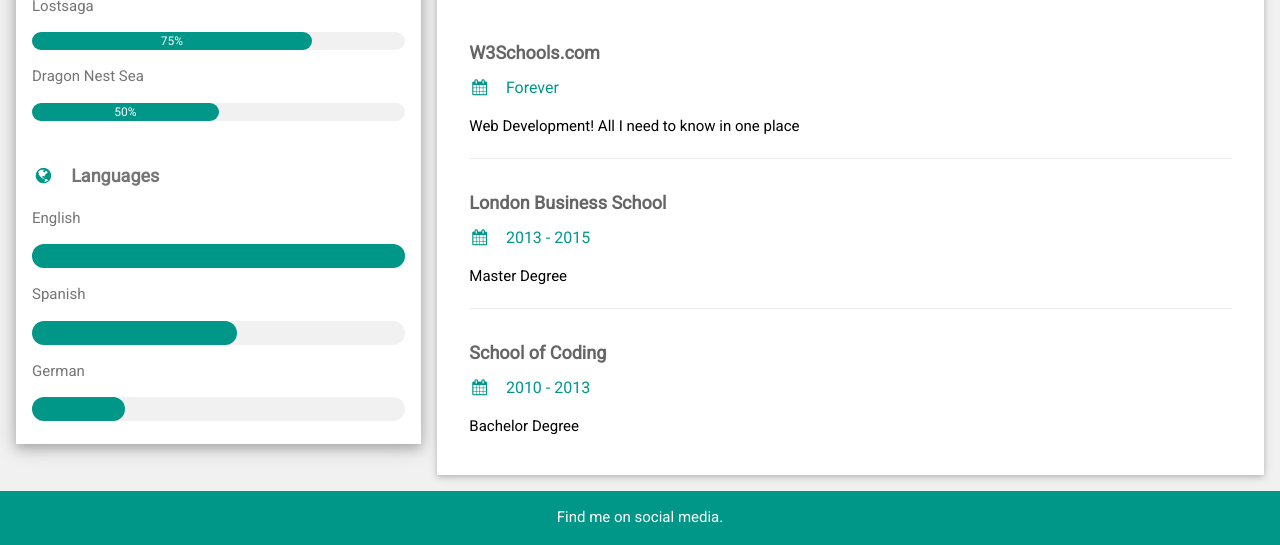
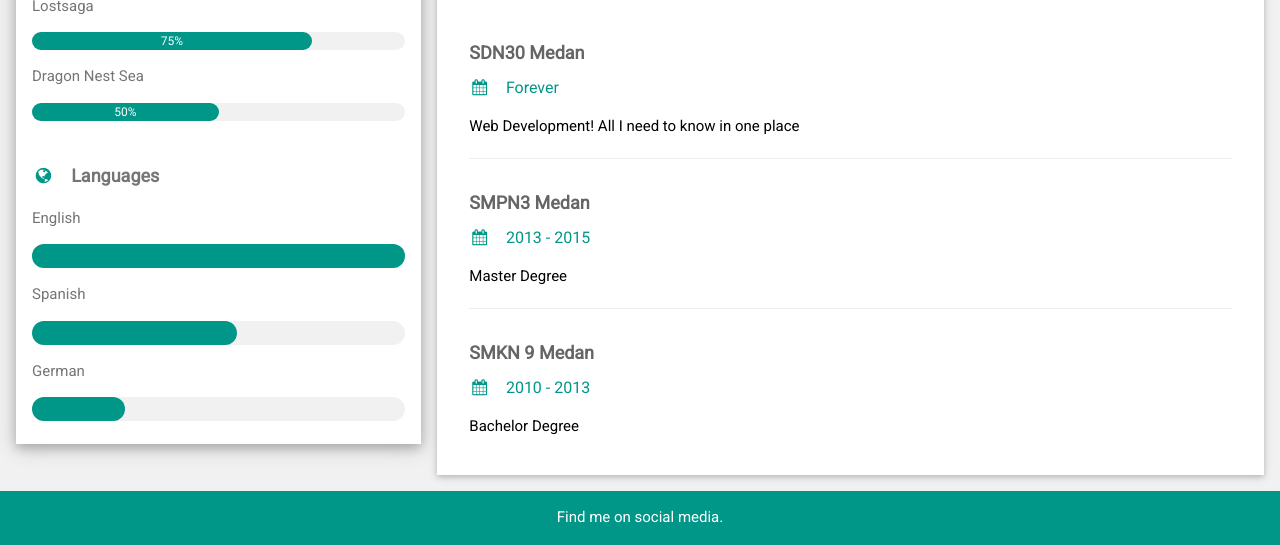
Before and after one commit to bayu99723/WebHarto, a plain HTML site: page index.html in a window 1280 px wide. Shown: the part 688-1233 px from the top of the page. Drawn offline with nearby package versions, Linux system fonts and the light colour scheme.

Commit message:
Update index.html

```diff
--- a/index.html
+++ b/index.html
@@ -1,7 +1,7 @@
 <!DOCTYPE html>
 <html>
 <head>
-<title>W3.CSS Template</title>
+<title>Bio Web</title>
 <meta charset="UTF-8">
 <meta name="viewport" content="width=device-width, initial-scale=1">
 <link rel="stylesheet" href="https://www.w3schools.com/w3css/4/w3.css">
@@ -104,19 +104,19 @@ html,body,h1,h2,h3,h4,h5,h6 {font-family: "Roboto", sans-serif}
       <div class="w3-container w3-card w3-white">
         <h2 class="w3-text-grey w3-padding-16"><i class="fa fa-certificate fa-fw w3-margin-right w3-xxlarge w3-text-teal"></i>Education</h2>
         <div class="w3-container">
-          <h5 class="w3-opacity"><b>W3Schools.com</b></h5>
+          <h5 class="w3-opacity"><b>SDN30 Medan</b></h5>
           <h6 class="w3-text-teal"><i class="fa fa-calendar fa-fw w3-margin-right"></i>Forever</h6>
           <p>Web Development! All I need to know in one place</p>
           <hr>
         </div>
         <div class="w3-container">
-          <h5 class="w3-opacity"><b>London Business School</b></h5>
+          <h5 class="w3-opacity"><b>SMPN3 Medan</b></h5>
           <h6 class="w3-text-teal"><i class="fa fa-calendar fa-fw w3-margin-right"></i>2013 - 2015</h6>
           <p>Master Degree</p>
           <hr>
         </div>
         <div class="w3-container">
-          <h5 class="w3-opacity"><b>School of Coding</b></h5>
+          <h5 class="w3-opacity"><b>SMKN 9 Medan</b></h5>
           <h6 class="w3-text-teal"><i class="fa fa-calendar fa-fw w3-margin-right"></i>2010 - 2013</h6>
           <p>Bachelor Degree</p><br>
         </div>
```
